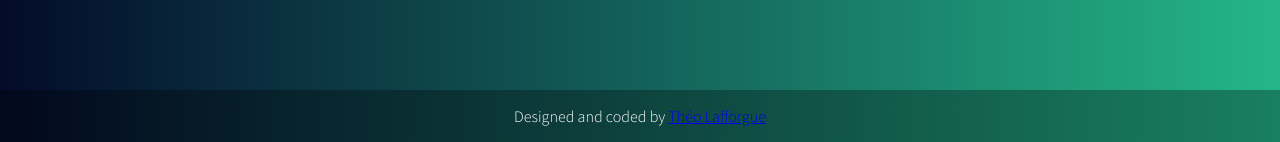
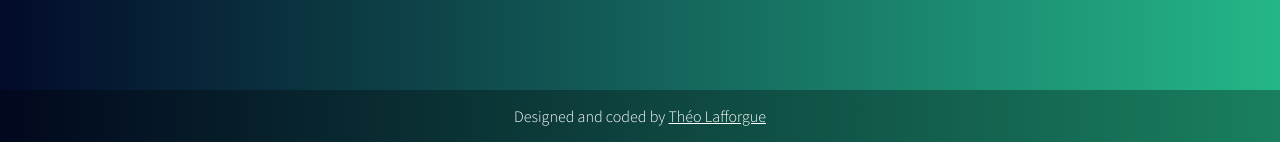
Before and after one commit to theolaf/SpotiSongs, a Flask app: template templates/home.html in a window 1280 px wide. Shown: the part 658-800 px from the top of the page. Run offline with Flask 2, Linux system fonts and the light colour scheme; the template is opened without the code that fills it, so the values that code supplies are empty.

Commit message:
updated readme with quota instructions and change footer link colour

```diff
--- a/app.py
+++ b/app.py
@@ -29,7 +29,6 @@ def session_cache_path():
 @app.route("/")
 def index():
     if not session.get('uuid'): # if visitor unknown create a new id
-        session.permanent = False
         session['uuid'] = str(uuid.uuid4())
 
     cache_handler = spotipy.cache_handler.CacheFileHandler(cache_path=session_cache_path())
--- a/static/style.css
+++ b/static/style.css
@@ -33,7 +33,15 @@ p{
 	margin: 0px;
 }
 
+a{
+	color: white;
+}
+
 a:visited{
+	color: white;
+}
+
+a:active{
 	color: white;
 }
 
```
Also changed, not shown: README.md.
